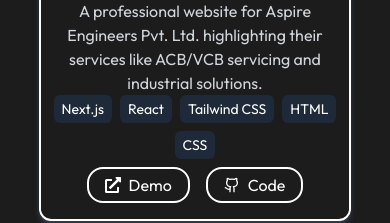
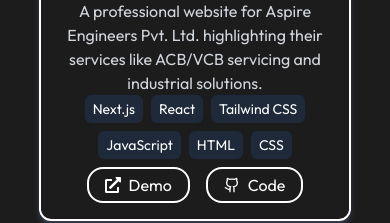
Before and after one commit to ankush9618/MY_PORTFOLIO, a React (Vite) app: page / in a window 390 px wide. Shown: the part 3600-3823 px from the top of the page. Built offline with nearby package versions, Linux system fonts and the light colour scheme; a web font is replaced by a local one.

Commit message:
Adding for responsiveness

```diff
--- a/projects.js
+++ b/projects.js
@@ -10,7 +10,7 @@
   {
     "title": "Aspire Engineers Website",
     "description": "A professional website for Aspire Engineers Pvt. Ltd. highlighting their services like ACB/VCB servicing and industrial solutions.",
-    "techStack": ["Next.js", "React", "Tailwind CSS","HTML","CSS"],
+    "techStack": ["Next.js", "React", "Tailwind CSS","JavaScript","HTML","CSS"],
     "liveUrl": "https://aspire-engineers.vercel.app/",
     "repoUrl": "https://github.com/ankush9618/Aspire-Engineers",
     "img":"https://res.cloudinary.com/daootd1uo/image/upload/v1753563857/aspire_rcoeqb.png"
--- a/src/components/utils/ProjectCard.jsx
+++ b/src/components/utils/ProjectCard.jsx
@@ -4,7 +4,7 @@
 function ProjectCard({ project }) {
     return (
         <>
-            <div className='xl:w-90 md:w-80 w-90 h-auto border-2 border-white rounded-xl overflow-hidden hover:scale-110 duration-500 shadow-md shadow-gray-700 hover:border-[#ff00ff]'>
+            <div className='w-90 md:w-80 xl:w-90 h-auto border-2 border-white rounded-xl overflow-hidden hover:scale-110 duration-500 shadow-md shadow-gray-700 hover:border-[#ff00ff]'>
                 <img src={project.img} className='w-full object-cover h-auto border-b-1 border-gray-500' alt="" />
                 <div className='p-2'>
                     <span className='textClip text-xl my-2 font-bold md:text-2xl'>{project.title}</span>
--- a/src/components/utils/SkillsCard.jsx
+++ b/src/components/utils/SkillsCard.jsx
@@ -3,9 +3,9 @@
 function SkillsCard({skills}) {
     return (
         <>
-            <div className='xl:w-90 md:w-80 w-70  h-auto border-2 border-white hover:border-[#ff00ff] rounded-xl hover:scale-110 duration-500 skillcard flex items-center justify-center cursor-pointer flex-col py-4 px-2 md:gap-4 gap-2 shadow-md shadow-gray-700 outline-0'>
+            <div className='w-70 md:w-80 xl:w-90 h-auto border-2 border-white hover:border-[#ff00ff] rounded-xl hover:scale-110 duration-500 skillcard flex items-center justify-center cursor-pointer flex-col py-4 px-2 gap-2 md:gap-4  shadow-md shadow-gray-700 outline-0'>
                 <div className={`textClip md:text-2xl text-xl font-semibold `}> {skills.name}</div>
-                <div className='text-start md:text-xl mx-auto pl-2 text-gray-300 text-md'>{skills.description}</div>
+                <div className='text-start text-md md:text-xl mx-auto pl-2 text-gray-300'>{skills.description}</div>
                 <div className='flex flex-wrap gap-2 pl-2'>{
                 skills.skills.map((skill)=>
                         <div key={skill} className='bg-gray-800 py-1 px-2 rounded-md text-sm'>{skill}</div>
```
